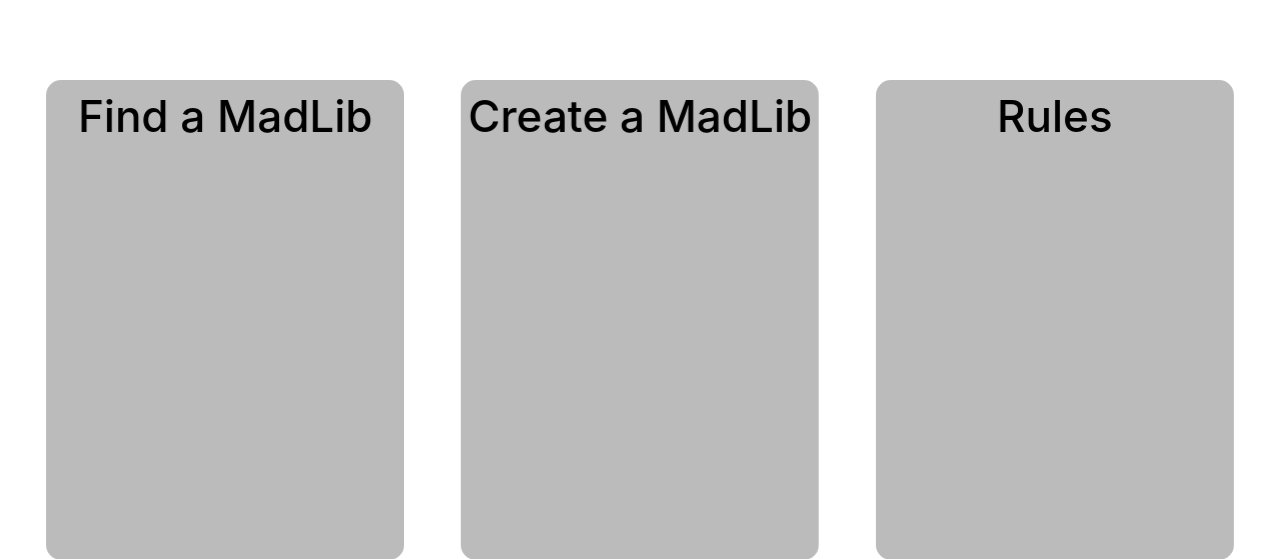
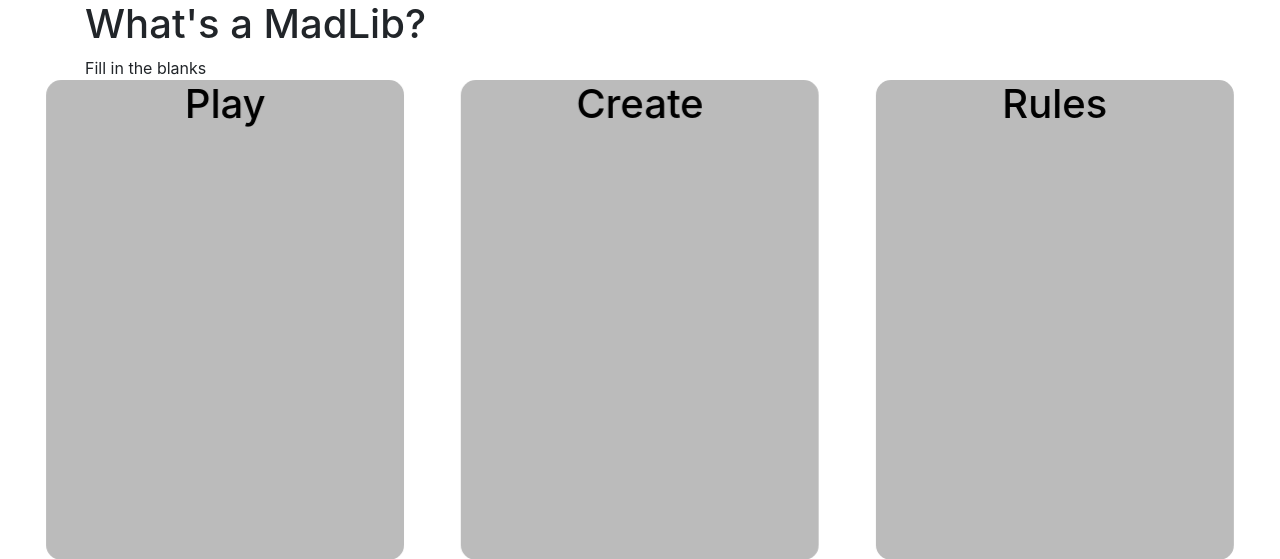
Before and after one commit to FinOloughlin/CITS3403assignment, a Flask app: page / in a window 1280 px wide. Shown: the part 80-639 px from the top of the page. Run offline with Flask 3, Linux system fonts and the light colour scheme.

Commit message:
added info block, added a container to encapsulate cards and infoblock to help formatting, distinguished class between front and back text of card, simplified words on the card

```diff
--- a/app/templates/home.html
+++ b/app/templates/home.html
@@ -24,15 +24,22 @@
             </ul>
           </div>
         </nav>
+
+        <div class="container">
+          <div class="info-block">
+            <h1>What's a MadLib?</h1>
+            <p>Fill in the blanks</p>
+          </div>
+
           <!--Centre card-->
           <div class="flip-card" id="centreCard">
             <div class="flip-card-inner">
               <div class="flip-card-front">
-              <h1 class ="flip-card-text">Create a MadLib</h1>
+                <h1 class ="flip-card-front-text">Create</h1>
               </div>
               <div class="flip-card-back" onclick="window.location.href='{{ url_for('create') }}'">
-              <h1 class ="flip-card-text">How to Create</h1>
-              <p class ="flip-card-text" id="p">Write words <br> Leave a blank <br> Click anywhere to start!</p>
+                <h1 class ="flip-card-back-text">How to Create</h1>
+                <p class ="flip-card-back-text" id="p">Write words <br> Leave a blank <br> Click anywhere to start!</p>
               </div>
             </div>
           </div>
@@ -40,11 +47,11 @@
           <div class="flip-card" id="leftCard">
             <div class="flip-card-inner">
               <div class="flip-card-front">
-              <h1 class ="flip-card-text">Find a MadLib</h1>
+                <h1 class ="flip-card-front-text">Play</h1>
               </div>
               <div class="flip-card-back">
-              <h1 class ="flip-card-text">How to add</h1>
-              <p class ="flip-card-text" id="p">Fill in the blank <br> Match the description</p>
+                <h1 class ="flip-card-back-text">How to add</h1>
+                <p class ="flip-card-back-text" id="p">Fill in the blank <br> Match the description</p>
               </div>
             </div>
           </div>
@@ -52,11 +59,12 @@
           <div class="flip-card" id="rightCard">
             <div class="flip-card-inner">
               <div class="flip-card-front">
-              <h1 class ="flip-card-text">Rules</h1>
+                <h1 class ="flip-card-front-text">Rules</h1>
               </div>
               <div class="flip-card-back">
-              <h1 class ="flip-card-text">Rules</h1>
-              <p class ="flip-card-text" id="p">Be nice <br> Be creative</p>
+                <h1 class ="flip-card-back-text">Rules</h1>
+                <p class ="flip-card-back-text" id="p">Be nice <br> Be creative</p>
+              </div>
             </div>
           </div>
         </div>
```
Lines whose indentation alone changed are shown as unchanged.
